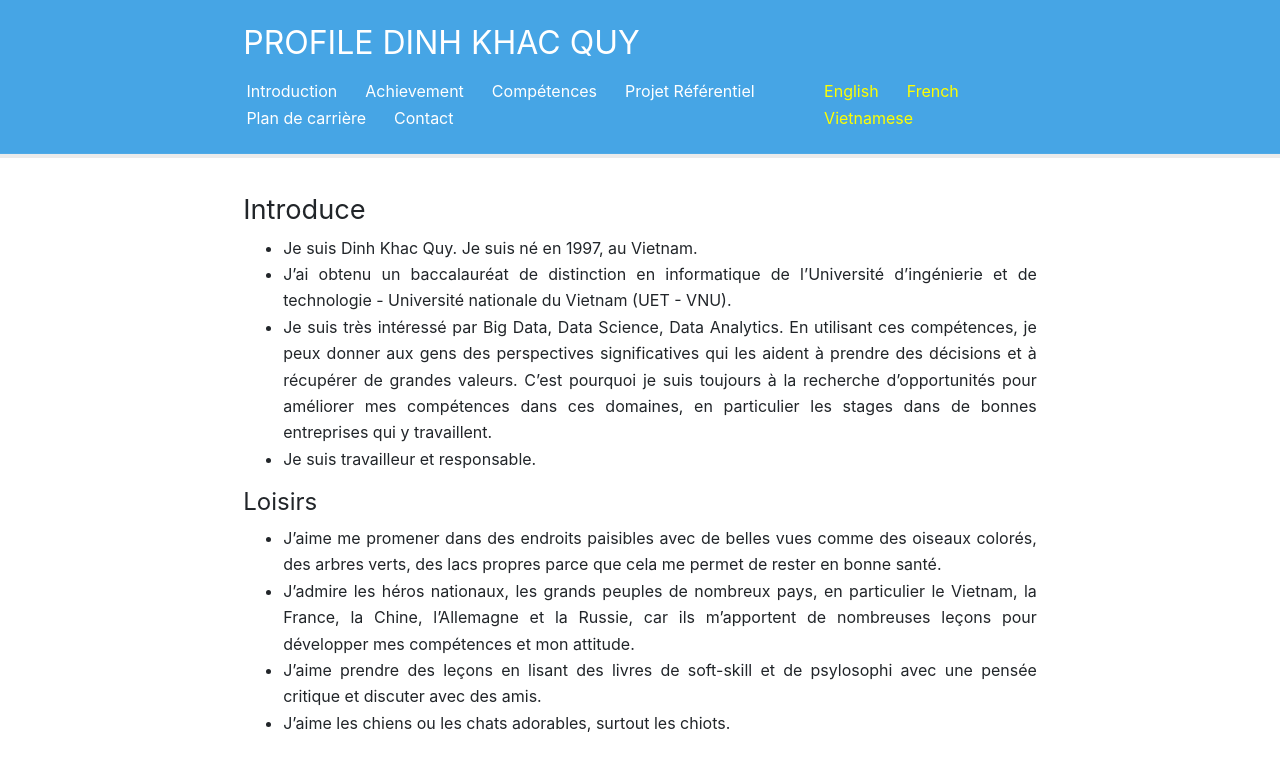
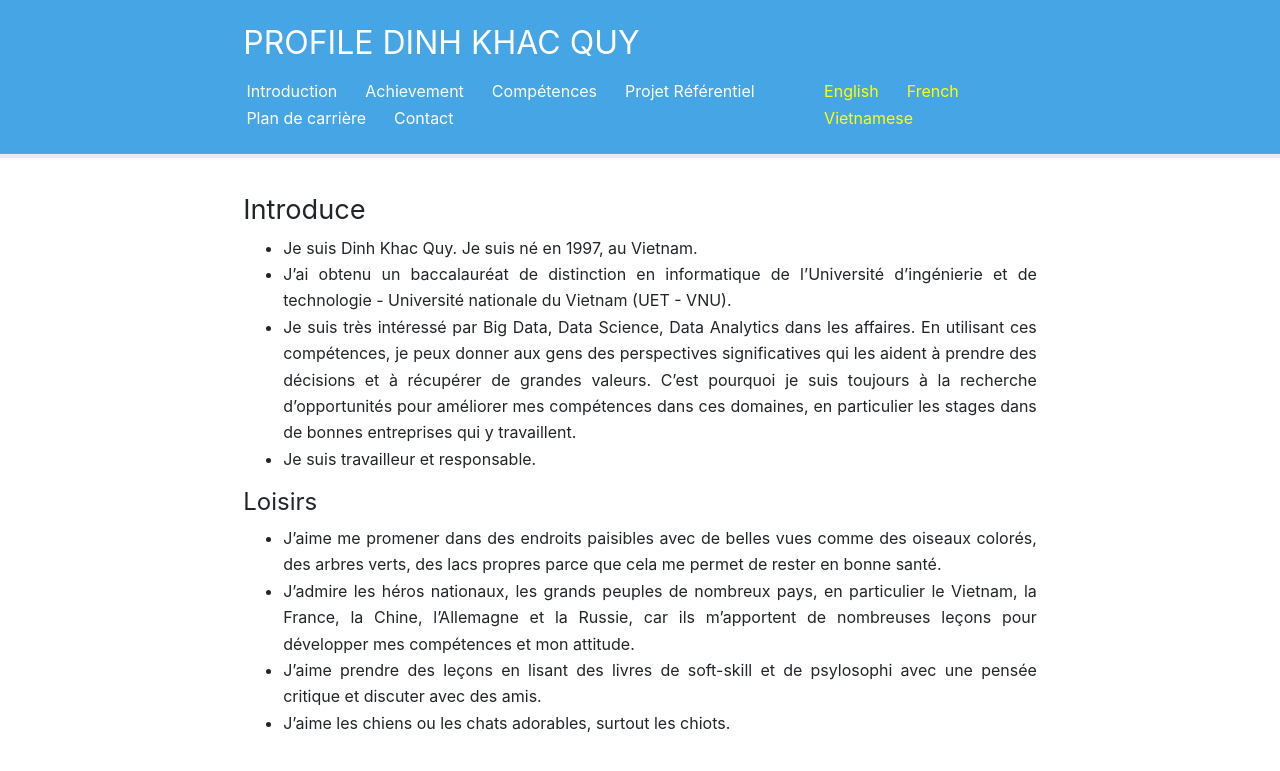
Before and after one commit to christianezeani/panthera-jekyll, a Jekyll site: the page built from fr/Introduction.md, in a window 1280 px wide. Shown: the top 771 px of the page. Built offline with Jekyll 4.4.1, drawn with Linux system fonts in a browser that asks for light colours.

Commit message:
Update Introduction.md

```diff
--- a/fr/Introduction.md
+++ b/fr/Introduction.md
@@ -8,7 +8,7 @@ order: 0
 # Introduce
 * Je suis Dinh Khac Quy. Je suis né en 1997, au Vietnam.
 * J'ai obtenu un baccalauréat de distinction en informatique de l'Université d'ingénierie et de technologie - Université nationale du Vietnam (UET - VNU).
-* Je suis très intéressé par Big Data, Data Science, Data Analytics. En utilisant ces compétences, je peux donner aux gens des perspectives significatives qui les aident à prendre des décisions et à récupérer de grandes valeurs. C'est pourquoi je suis toujours à la recherche d'opportunités pour améliorer mes compétences dans ces domaines, en particulier les stages dans de bonnes entreprises qui y travaillent.
+* Je suis très intéressé par Big Data, Data Science, Data Analytics dans les affaires. En utilisant ces compétences, je peux donner aux gens des perspectives significatives qui les aident à prendre des décisions et à récupérer de grandes valeurs. C'est pourquoi je suis toujours à la recherche d'opportunités pour améliorer mes compétences dans ces domaines, en particulier les stages dans de bonnes entreprises qui y travaillent.
 * Je suis travailleur et responsable.
 
 #### Loisirs
```
